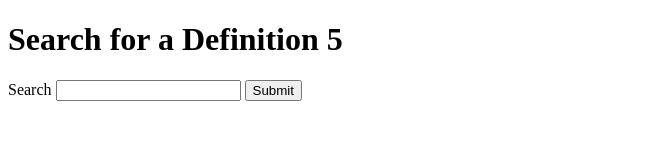
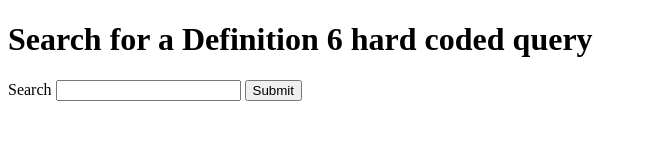
Before and after one commit to darinmurray/netlify-serverles-functions, a website: page index.html in a window 1280 px wide. Shown: the whole page, without its empty margins (0-646 px from the left). Drawn offline with Linux system fonts and the light colour scheme.

Commit message:
had coded query

```diff
--- a/index.html
+++ b/index.html
@@ -3,11 +3,11 @@
   <head>
     <meta charset="UTF-8" />
     <meta name="viewport" content="width=device-width, initial-scale=1.0" />
-    <title>Search for a Photo!</title>
+    <title>Search for (Something?!)</title>
   </head>
   <body>
     <main>
-      <h1>Search for a Definition 5</h1>
+      <h1>Search for a Definition 6 hard coded query</h1>
       <!-- <form action="/.netlify/functions/search" method="POST"> -->
       <form action="https://affectionate-poincare-72fa68.netlify.app/.netlify/functions/search" method="POST">
         <label for="query">Search</label>
```
Also changed, not shown: functions/search.js (+8 -1 lines).
